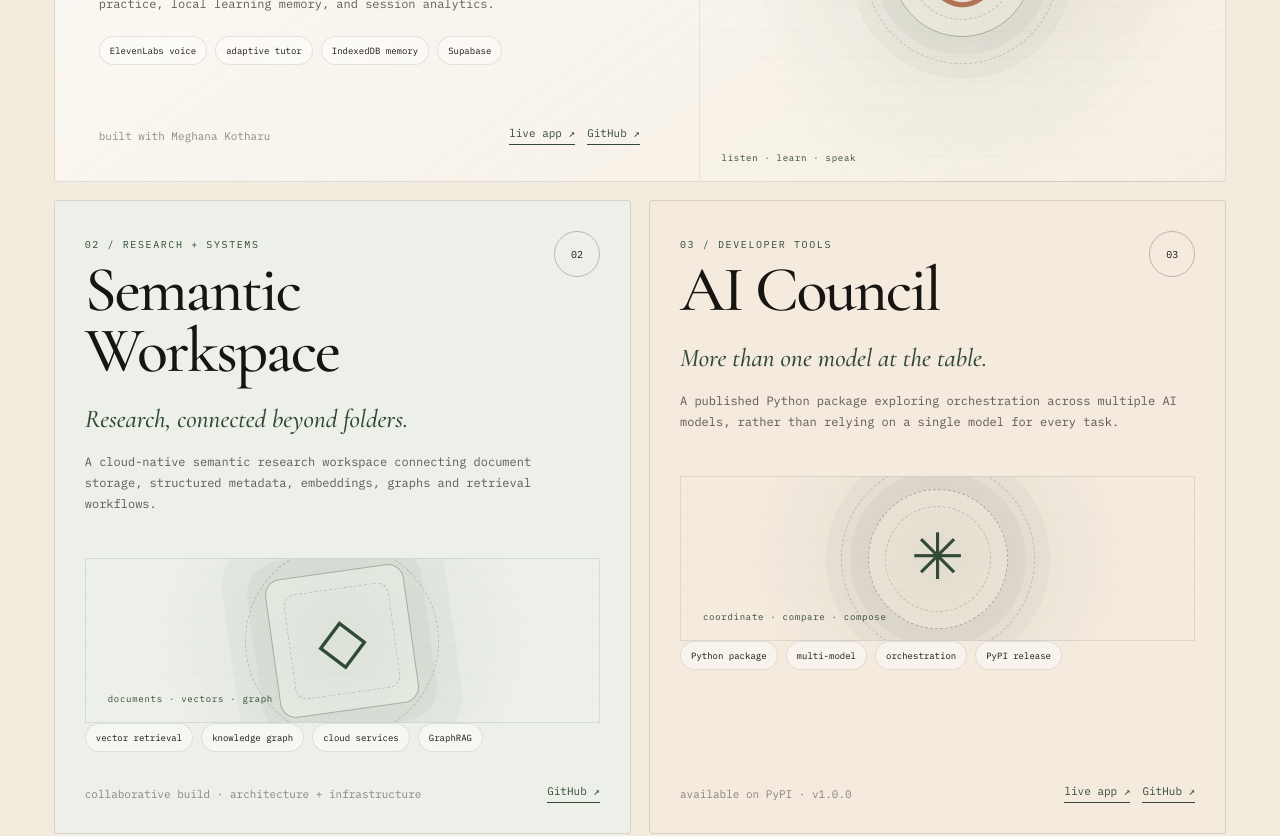
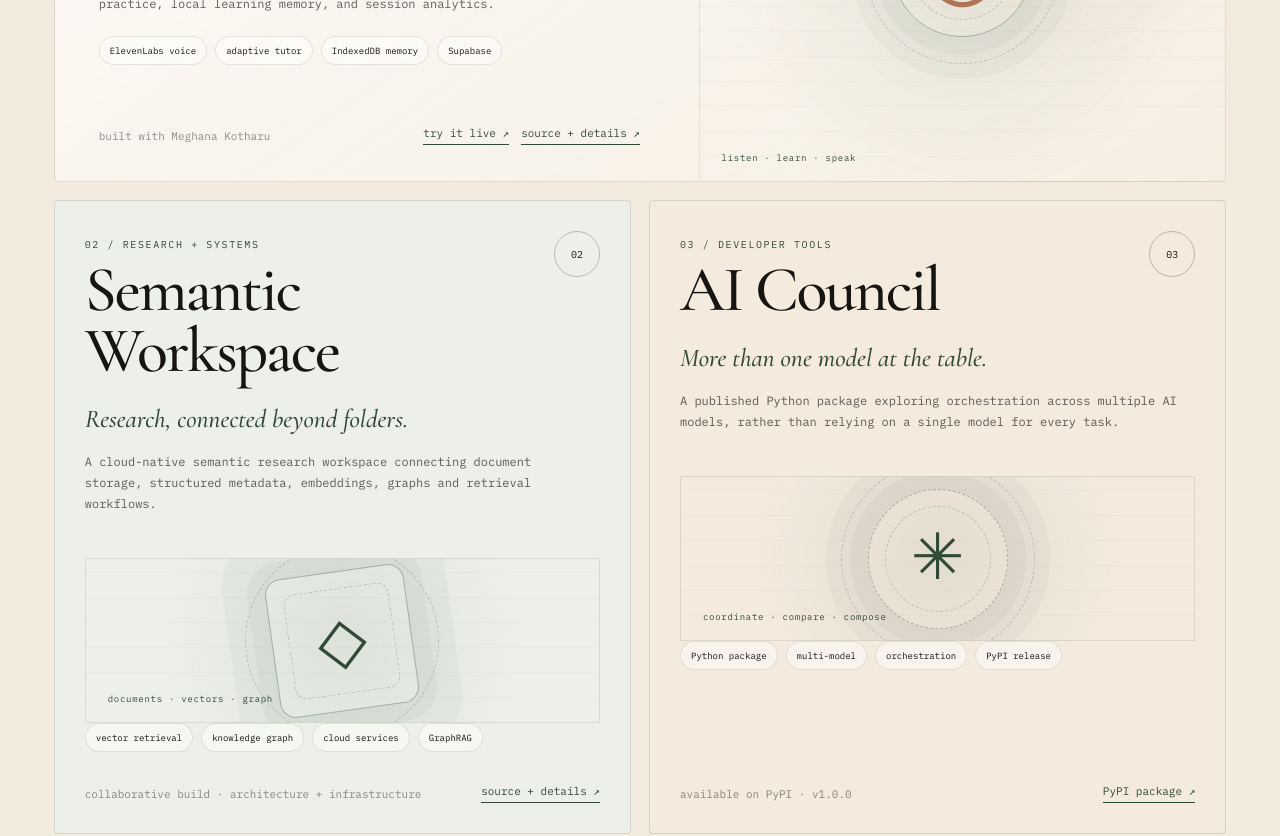
Before and after one commit to Mrudula-itsjuzme/portfolio-site, a React (Vite) app: page / in a window 1280 px wide. Shown: the part 5180-6016 px from the top of the page. Built offline with nearby package versions, Linux system fonts and the light colour scheme.

Commit message:
Make product links accurate and remove duplicate package button

```diff
--- a/src/components/lab/LabPage.jsx
+++ b/src/components/lab/LabPage.jsx
@@ -721,8 +721,8 @@ const [toastMsg, setToastMsg] = useState("");
                   <div className="product-feature-foot">
                     <small>{p.meta}</small>
                     <div>
-                      {p.demo ? <a href={p.demo} target="_blank" rel="noreferrer">live app ↗</a> : null}
-                      <a href={p.href} target="_blank" rel="noreferrer">GitHub ↗</a>
+                      {p.demo && p.demo !== p.href ? <a href={p.demo} target="_blank" rel="noreferrer">try it live ↗</a> : null}
+                      <a href={p.href} target="_blank" rel="noreferrer">{p.variant === "council" ? "PyPI package ↗" : "source + details ↗"}</a>
                     </div>
                   </div>
                 </article>
```
